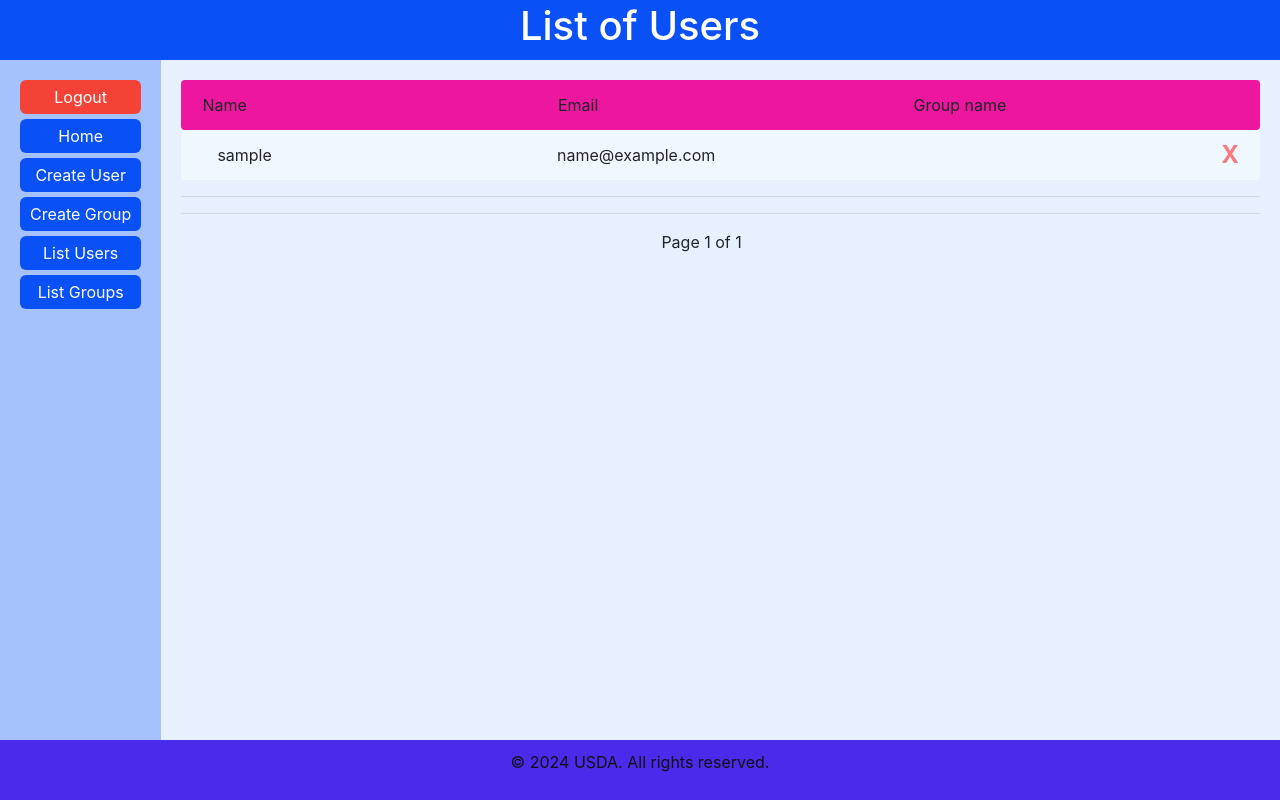
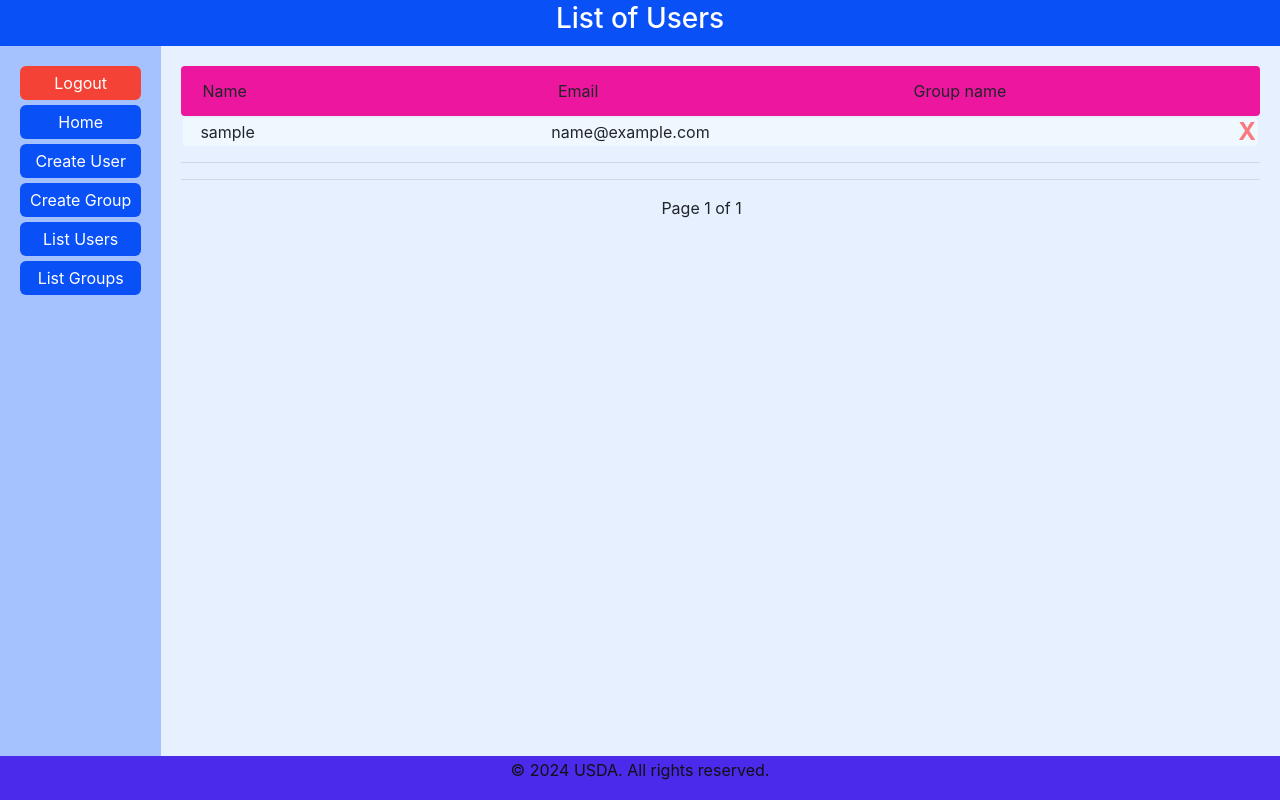
Before and after one commit to Ravi0288/Article_workflow, a Django app: page /users/ in a window 1280 px wide. Run offline with Django 4.2, Linux system fonts and the light colour scheme; the visitor is signed in with stand-in values (Sample User, id 1); data comes from the database, SQL or seed files in the repository; some libraries are stand-ins or nearby versions.

Commit message:
css refactored

```diff
--- a/accounts/views.py
+++ b/accounts/views.py
@@ -13,7 +13,7 @@ def user_list(request):
     users = User.objects.all().order_by('username')
 
     # Pagination
-    paginator = Paginator(users, 10)  # Show 10 items per page
+    paginator = Paginator(users, 20)  # Show 10 items per page
     page_number = request.GET.get('page')  # Get the current page number
     page_obj = paginator.get_page(page_number)  # Get the page object for the current page
 
@@ -45,7 +45,7 @@ def group_list(request):
     groups = Group.objects.all().order_by('name')
 
     # Pagination
-    paginator = Paginator(groups, 10)  # Show 10 items per page
+    paginator = Paginator(groups, 20)  # Show 10 items per page
     page_number = request.GET.get('page')  # Get the current page number
     page_obj = paginator.get_page(page_number)  # Get the page object for the current page
 
--- a/templates/accounts/base.html
+++ b/templates/accounts/base.html
@@ -54,7 +54,7 @@
                 background-color: #4b2aec;
                 color: rgb(18, 16, 16);
                 text-align: center;
-                padding: 10px;
+                padding: 2px;
             }
 
             .form-container {
@@ -107,11 +107,17 @@
             }
             .even-row {
                 background-color: rgb(240, 248, 255);
-                margin: 0px;
+                margin: 2px;
+                padding: 1px;
             }
             .odd-row {
                 background-color: rgb(184, 214, 241);
+                margin: 2px;
+                padding: 1px;
+            }
+            .messages {
                 margin: 0px;
+                padding: 0px;
             }
 
         </style>
--- a/templates/accounts/dashboard.html
+++ b/templates/accounts/dashboard.html
@@ -4,7 +4,7 @@
 
 
 {% block header %}
-    <h1>Welcome {{ user.username }}</h1>
+    <h3>Welcome {{ user.username }}</h3>
 {% endblock header%}
 
 {% block body %}
--- a/templates/accounts/group_form.html
+++ b/templates/accounts/group_form.html
@@ -1,7 +1,7 @@
 {% extends 'accounts/base.html' %}
 {% block title %} Create New Group {% endblock title %}
 {% block header %}
-    <h1>Create New Group</h1>
+    <h3>Create New Group</h3>
 {% endblock header%}
 {% block body %}
     <div class="form-container">
--- a/templates/accounts/group_list.html
+++ b/templates/accounts/group_list.html
@@ -2,7 +2,7 @@
 {% block title %} Group List {% endblock title %}
 
 {% block header %}
-    <h1>List of Groups</h1>
+    <h3>List of Groups</h3>
 {% endblock header%}
 
 
--- a/templates/accounts/user_form.html
+++ b/templates/accounts/user_form.html
@@ -2,7 +2,7 @@
 {% block title %} Create New User {% endblock title %}
 
 {% block header %}
-    <h1>Create New User</h1>
+    <h3>Create New User</h3>
 {% endblock header%}
 
 {% block body %}
--- a/templates/accounts/user_list.html
+++ b/templates/accounts/user_list.html
@@ -2,7 +2,7 @@
 {% block title %} Group List {% endblock title %}
 
 {% block header %}
-    <h1>List of Users</h1>
+    <h3>List of Users</h3>
 {% endblock header%}
 
 {% block body %}
```
